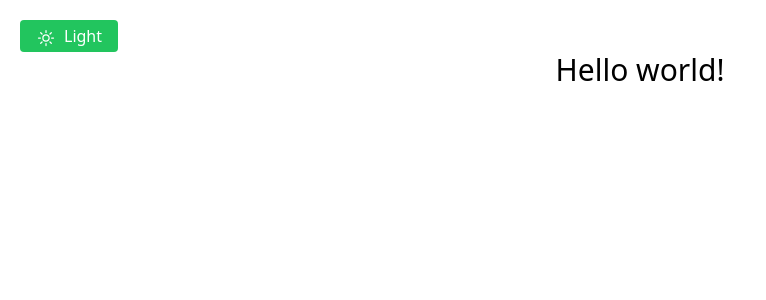
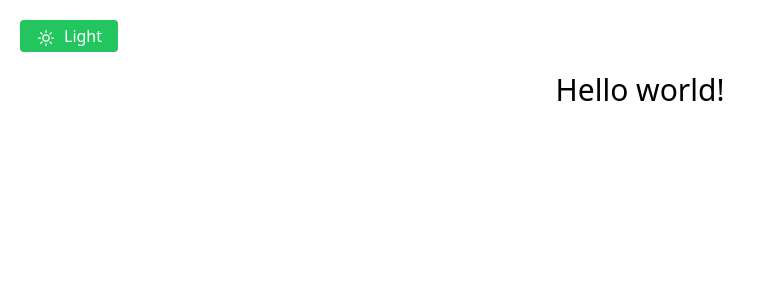
Before and after one commit to JustineLicuanan/math-worksheet-generator, a Vue app: page / in a window 1280 px wide. Shown: the top 300 px of the page, without its empty margins (0-766 px from the left). Built offline with nearby package versions, Linux system fonts and the light colour scheme.

Commit message:
add margin to theme switch

```diff
--- a/src/components/ThemeSwitch.vue
+++ b/src/components/ThemeSwitch.vue
@@ -2,7 +2,7 @@
   <div>
     <button
       @click="toggleDark()"
-      class="rounded bg-green-500 py-1 px-4 text-white transition-colors duration-75 hover:bg-green-700"
+      class="mb-5 rounded bg-green-500 py-1 px-4 text-white transition-colors duration-75 hover:bg-green-700"
     >
       <MoonIcon class="inline-block h-5 w-5 align-middle" v-if="isDark" />
       <SunIcon class="inline-block h-5 w-5 align-middle" v-else />
```
